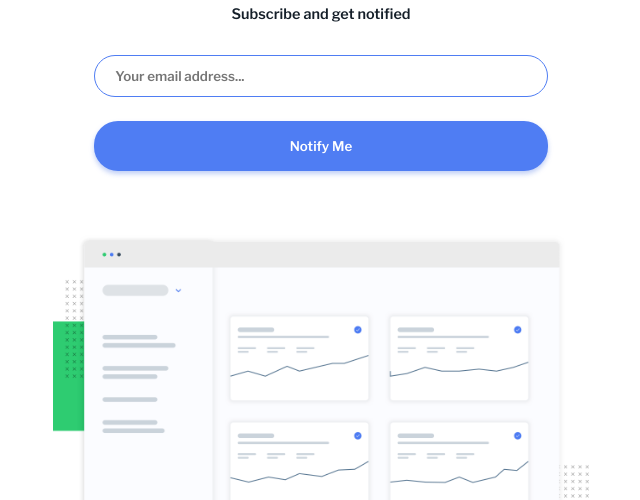
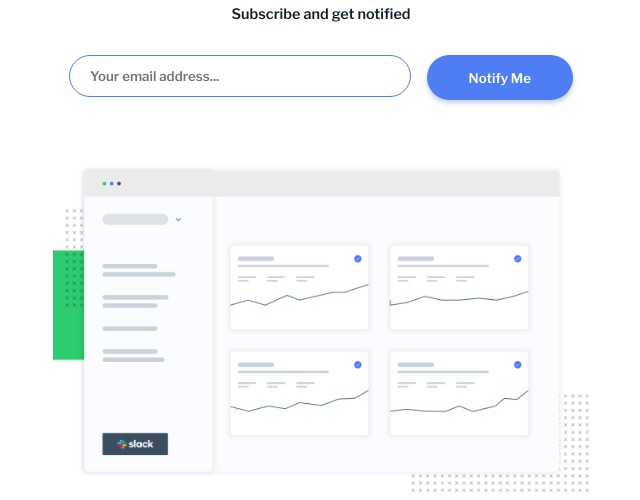
Before and after one commit to MKDEVELOPER14/Ping-single-column-coming-soon-page-Frontend-mentor-, a plain HTML site: page index.html in a window 1280 px wide. Shown: the part 136-636 px from the top of the page, without its empty margins (319-959 px from the left). Drawn offline with nearby package versions, Linux system fonts and the light colour scheme.

Commit message:
first commit

```diff
--- a/style.css
+++ b/style.css
@@ -66,22 +66,22 @@ span{
 .mailDiv{
     width: 100%;
     display: flex;
-    flex-direction: column;
+    flex-direction: row;
     justify-content: center;
-    align-items: center;
+    align-items: start;
     padding: 0 3rem ;
     gap: 1rem;
 }
 .input{
-    width:90% ;
+    width:100% ;
     padding: 12px 12px 12px 20px;
     border: 1px solid var(--Blue);
     border-radius: 1.5rem;
     font-weight: 600;
 }
 .btn{
-    width: 90%;
-    height: 50px;
+    width: 30%;
+    height:45px;
     padding: 0px ;
     border: none;
     background-color: var(--Blue);
@@ -112,7 +112,7 @@ span{
     fill:#74C0FC;
 }
 .errordiv{
-    width: 100%;
+    width: 70%;
     margin-top: 0.5rem;
     padding: 0 0rem ;
     /* display: none; */
@@ -222,6 +222,7 @@ span{
     .mailDiv{
         width: 100%;
         display: flex;
+        flex-direction: column;
         padding: 0 0rem ;
         gap: 1rem;
         justify-content: center;
@@ -236,7 +237,7 @@ span{
     }
     .btn{
         width: 90%;
-        height: 50px;
+        height: 45px;
         padding: 0px ;
         border: none;
         background-color: var(--Blue);
```
Also changed, not shown: images/DesktopError.png, images/DesktopSuccess.png, 1 other file.
